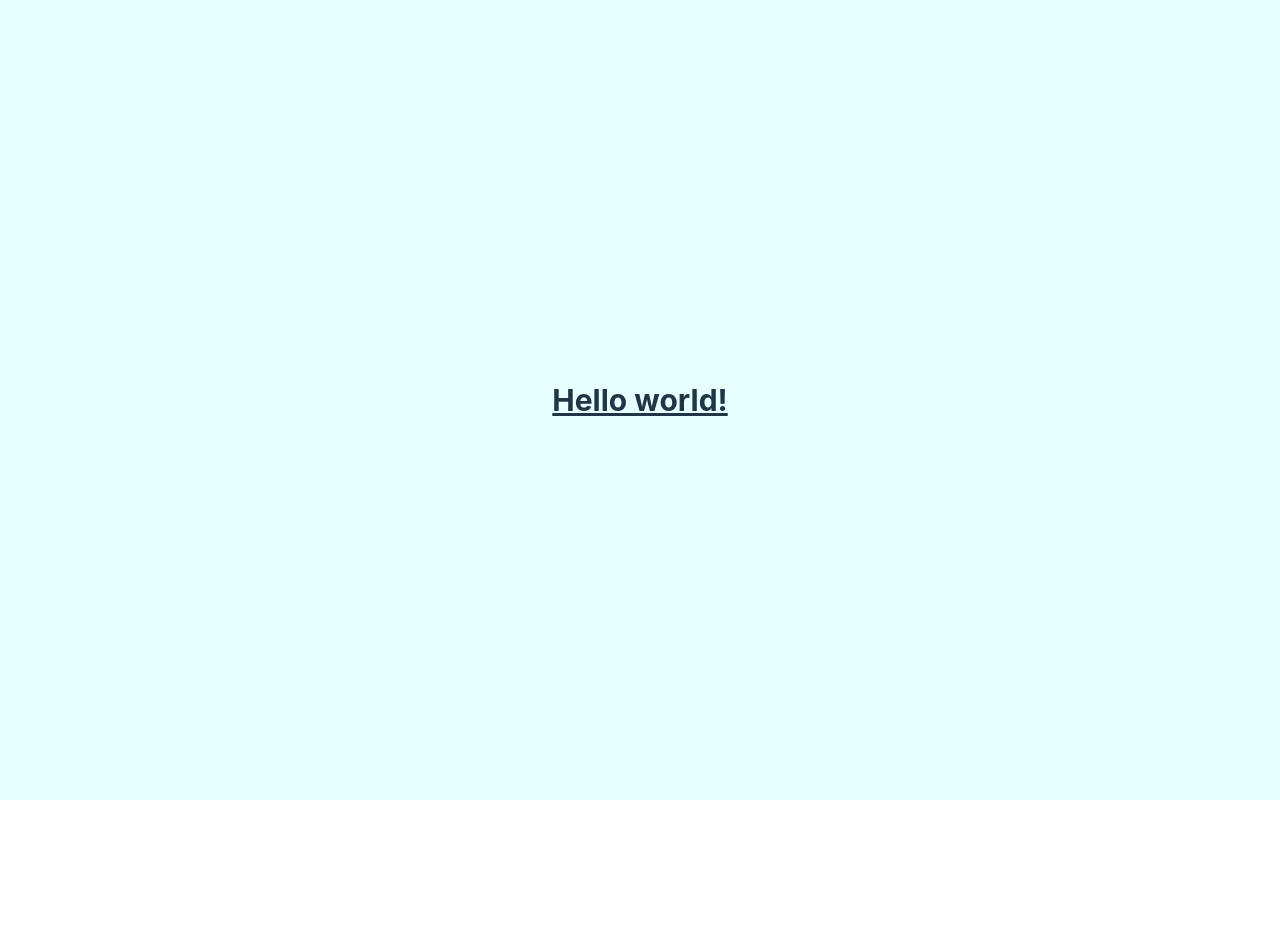
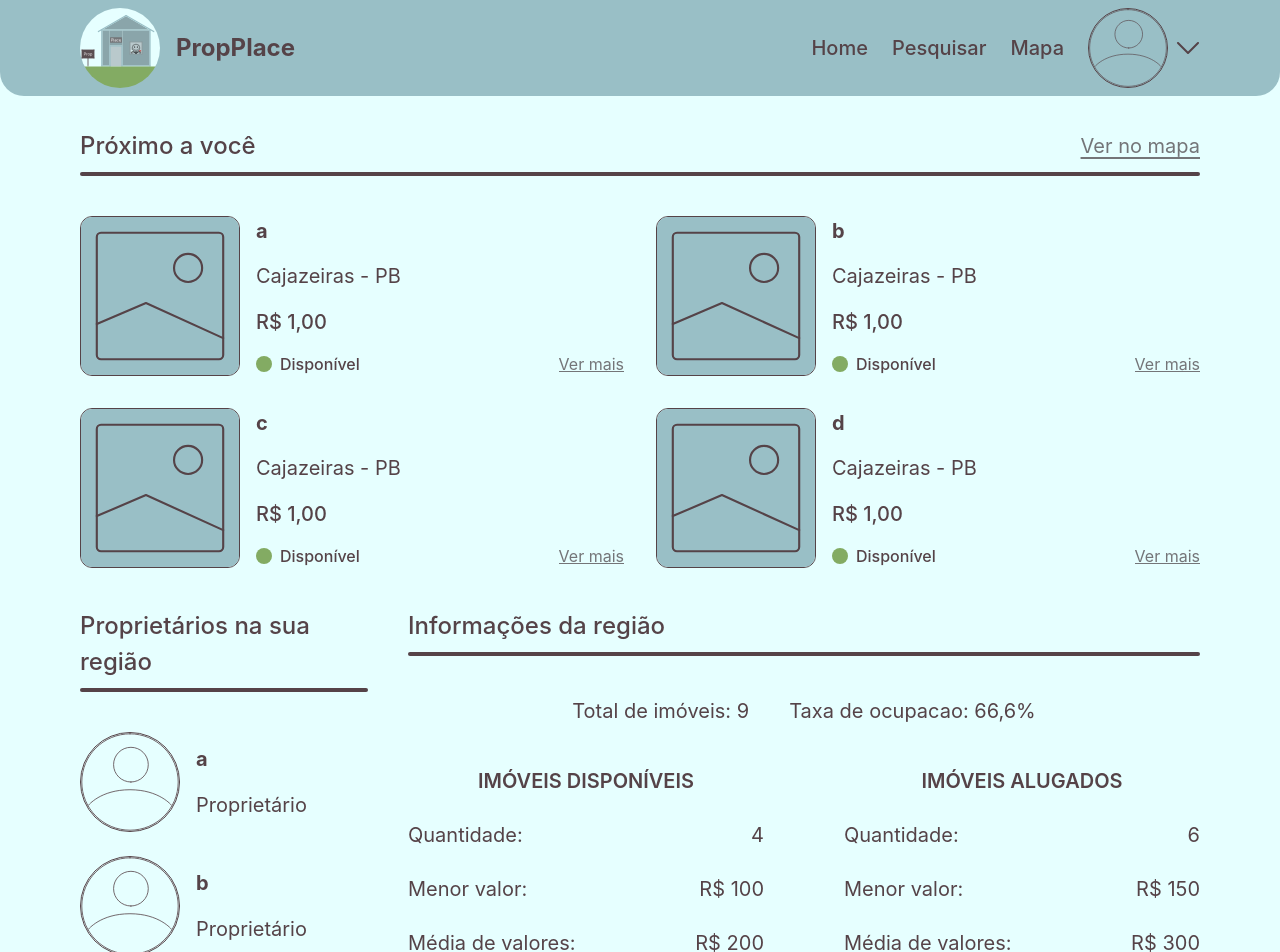
Before and after one commit to verissimon/PropPlaceWeb, a React (Vite) app: page / in a window 1280 px wide. Shown: the top 952 px of the page. Before the commit the page ends 800 px from the top, so only its background shows below. Built offline with nearby package versions, Linux system fonts and the light colour scheme; no server answers.

Commit message:
adiciona estilo da pagina home

```diff
--- a/src/pages/App.tsx
+++ b/src/pages/App.tsx
@@ -1,12 +1,262 @@
-// import { useNavigate } from 'react-router';
+import { useState } from 'react';
+import { useNavigate } from 'react-router';
+import { IMAGE_API_URL } from '@/api';
+import { Cabecalho } from '@/components/Cabecalho';
+import { Imovel } from '@/components/Imovel';
+import { Separador } from '@/components/Separador';
+import { Usuario } from '@/components/Usuario';
+import { ImovelEnderecado } from '@/models/Imovel';
+import { UsuarioDTO } from '@/models/Usuario';
+import { icones } from '@/utils/Icones';
+import { Mapa } from '@/components/Mapa';
 
 function App() {
-  // const navegar = useNavigate();
+  const [imoveis, definirImoveis] = useState<ImovelEnderecado[]>();
+  const [proprietarios, definirProprietarios] = useState<UsuarioDTO[]>();
+  const [informacoes, definirInformacoes] = useState<{
+    [key: string]: string;
+  }>();
+  const navegar = useNavigate();
+
+  useState(() => {
+    const imoveisMock = [
+      {
+        id: '1',
+        descricao: '',
+        disponivel: true,
+        endereco: 'Cajazeiras - PB',
+        imagens: [],
+        latitude: 0,
+        longitude: 0,
+        nome: 'a',
+        numInquilinos: 1,
+        preco: 1,
+        tipo: 'Casa',
+        userId: '1',
+      },
+      {
+        id: '2',
+        descricao: '',
+        disponivel: true,
+        endereco: 'Cajazeiras - PB',
+        imagens: [],
+        latitude: 0,
+        longitude: 0,
+        nome: 'b',
+        numInquilinos: 1,
+        preco: 1,
+        tipo: 'Casa',
+        userId: '1',
+      },
+      {
+        id: '3',
+        descricao: '',
+        disponivel: true,
+        endereco: 'Cajazeiras - PB',
+        imagens: [],
+        latitude: 0,
+        longitude: 0,
+        nome: 'c',
+        numInquilinos: 1,
+        preco: 1,
+        tipo: 'Casa',
+        userId: '1',
+      },
+      {
+        id: '4',
+        descricao: '',
+        disponivel: true,
+        endereco: 'Cajazeiras - PB',
+        imagens: [],
+        latitude: 0,
+        longitude: 0,
+        nome: 'd',
+        numInquilinos: 1,
+        preco: 1,
+        tipo: 'Casa',
+        userId: '1',
+      },
+    ];
+    definirImoveis(imoveisMock);
+
+    const proprietariosMock = [
+      {
+        id: '1',
+        email: '',
+        imagem: { nomeImagem: '' },
+        imoveis: [],
+        nome: 'a',
+        telefone: '',
+        username: '',
+      },
+      {
+        id: '2',
+        email: '',
+        imagem: { nomeImagem: '' },
+        imoveis: [],
+        nome: 'b',
+        telefone: '',
+        username: '',
+      },
+      {
+        id: '3',
+        email: '',
+        imagem: { nomeImagem: '' },
+        imoveis: [],
+        nome: 'c',
+        telefone: '',
+        username: '',
+      },
+    ];
+    definirProprietarios(proprietariosMock);
+
+    const informacoesMock = {
+      imoveis: '9',
+      ocupacao: '66,6',
+      imoveisDisponiveis: '4',
+      menorValorDisponiveis: '100',
+      mediaValorDisponiveis: '200',
+      maiorValorDisponiveis: '300',
+      imoveisAlugados: '6',
+      menorValorAlugados: '150',
+      mediaValorAlugados: '300',
+      maiorValorAlugados: '450',
+    };
+    definirInformacoes(informacoesMock);
+  });
+
   return (
     <>
-      <div className="flex flex-col justify-center items-center h-screen">
-        <h1 className="text-3xl font-bold underline">Hello world!</h1>
-        {/* <button onClick={() => navegar('/registro')}>Criar conta</button> */}
+      <Cabecalho />
+
+      <div className="flex flex-col items-center gap-10 w-full px-6 pt-[112px] pb-10 md:px-20 md:pt-32 md:pb-20">
+        {imoveis && (
+          <div className="flex flex-col items-center gap-6 w-full md:gap-10">
+            <Separador texto="Próximo a você">
+              <Separador.Texto aoApertar={() => navegar('/mapa')}>
+                Ver no mapa
+              </Separador.Texto>
+            </Separador>
+
+            <div className="grid grid-cols-1 gap-6 w-full md:grid-cols-2 md:gap-8">
+              {imoveis.map((imovel, indice) => {
+                const imagem =
+                  imovel.imagens.length > 0
+                    ? imovel.imagens[0].nomeImagem
+                    : icones.imovelPadrao;
+
+                return (
+                  <Imovel
+                    key={indice}
+                    id={imovel.id}
+                    imagem={imagem}
+                    nome={imovel.nome}
+                    endereco={imovel.endereco}
+                    preco={imovel.preco}
+                    disponivel={imovel.disponivel}
+                  />
+                );
+              })}
+            </div>
+          </div>
+        )}
+
+        <div className="flex flex-col gap-10 w-full lg:flex-row">
+          {proprietarios && (
+            <div className="flex flex-col gap-6 w-full md:gap-10 lg:grow-2 lg:w-auto lg:min-w-[288px]">
+              <Separador texto="Proprietários na sua região" />
+
+              <div className="flex flex-col gap-6">
+                {proprietarios.map((proprietario, indice) => {
+                  const imagem = proprietario.imagem?.nomeImagem
+                    ? IMAGE_API_URL + proprietario.imagem.nomeImagem
+                    : undefined;
+
+                  return (
+                    <Usuario
+                      key={indice}
+                      id={proprietario.id}
+                      nome={proprietario.nome}
+                      imagem={imagem}
+                      ocupacao="Proprietário"
+                    />
+                  );
+                })}
+              </div>
+            </div>
+          )}
+
+          {informacoes && (
+            <div className="flex flex-col gap-6 w-full max-w-[1000px] md:gap-10 lg:grow">
+              <Separador texto="Informações da região" />
+
+              <div className="flex flex-col justify-center items-center gap-10 text-t20 text-paleta-secundaria">
+                <div className="flex flex-col justify-center items-center gap-3 md:flex-row md:gap-10">
+                  <span>Total de imóveis: {informacoes.imoveis}</span>
+                  <span>Taxa de ocupacao: {informacoes.ocupacao}%</span>
+                </div>
+
+                <div className="flex flex-col justify-center items-center gap-10 w-full md:flex-row md:gap-20">
+                  <div className="flex flex-col gap-6 w-full">
+                    <span className="text-center font-semibold w-full">
+                      IMÓVEIS DISPONÍVEIS
+                    </span>
+
+                    <div className="flex flex-row justify-between items-center w-full gap-2">
+                      <span>Quantidade:</span>
+                      <span>{informacoes.imoveisDisponiveis}</span>
+                    </div>
+
+                    <div className="flex flex-row justify-between items-center w-full gap-2">
+                      <span>Menor valor:</span>
+                      <span>R$ {informacoes.menorValorDisponiveis}</span>
+                    </div>
+
+                    <div className="flex flex-row justify-between items-center w-full gap-2">
+                      <span>Média de valores:</span>
+                      <span>R$ {informacoes.mediaValorDisponiveis}</span>
+                    </div>
+
+                    <div className="flex flex-row justify-between items-center w-full gap-2">
+                      <span>Maior valor</span>
+                      <span>R$ {informacoes.maiorValorDisponiveis}</span>
+                    </div>
+                  </div>
+
+                  <div className="flex flex-col gap-6 w-full">
+                    <span className="text-center font-semibold w-full">
+                      IMÓVEIS ALUGADOS
+                    </span>
+
+                    <div className="flex flex-row justify-between items-center w-full gap-2">
+                      <span>Quantidade:</span>
+                      <span>{informacoes.imoveisAlugados}</span>
+                    </div>
+
+                    <div className="flex flex-row justify-between items-center w-full gap-2">
+                      <span>Menor valor:</span>
+                      <span>R$ {informacoes.menorValorAlugados}</span>
+                    </div>
+
+                    <div className="flex flex-row justify-between items-center w-full gap-2">
+                      <span>Média de valores:</span>
+                      <span>R$ {informacoes.mediaValorAlugados}</span>
+                    </div>
+
+                    <div className="flex flex-row justify-between items-center w-full gap-2">
+                      <span>Maior valor</span>
+                      <span>R$ {informacoes.maiorValorAlugados}</span>
+                    </div>
+                  </div>
+                </div>
+              </div>
+            </div>
+          )}
+        </div>
+
+        <div className="rounded-md w-full h-[400px] overflow-hidden">
+          <Mapa />
+        </div>
       </div>
     </>
   );
```
